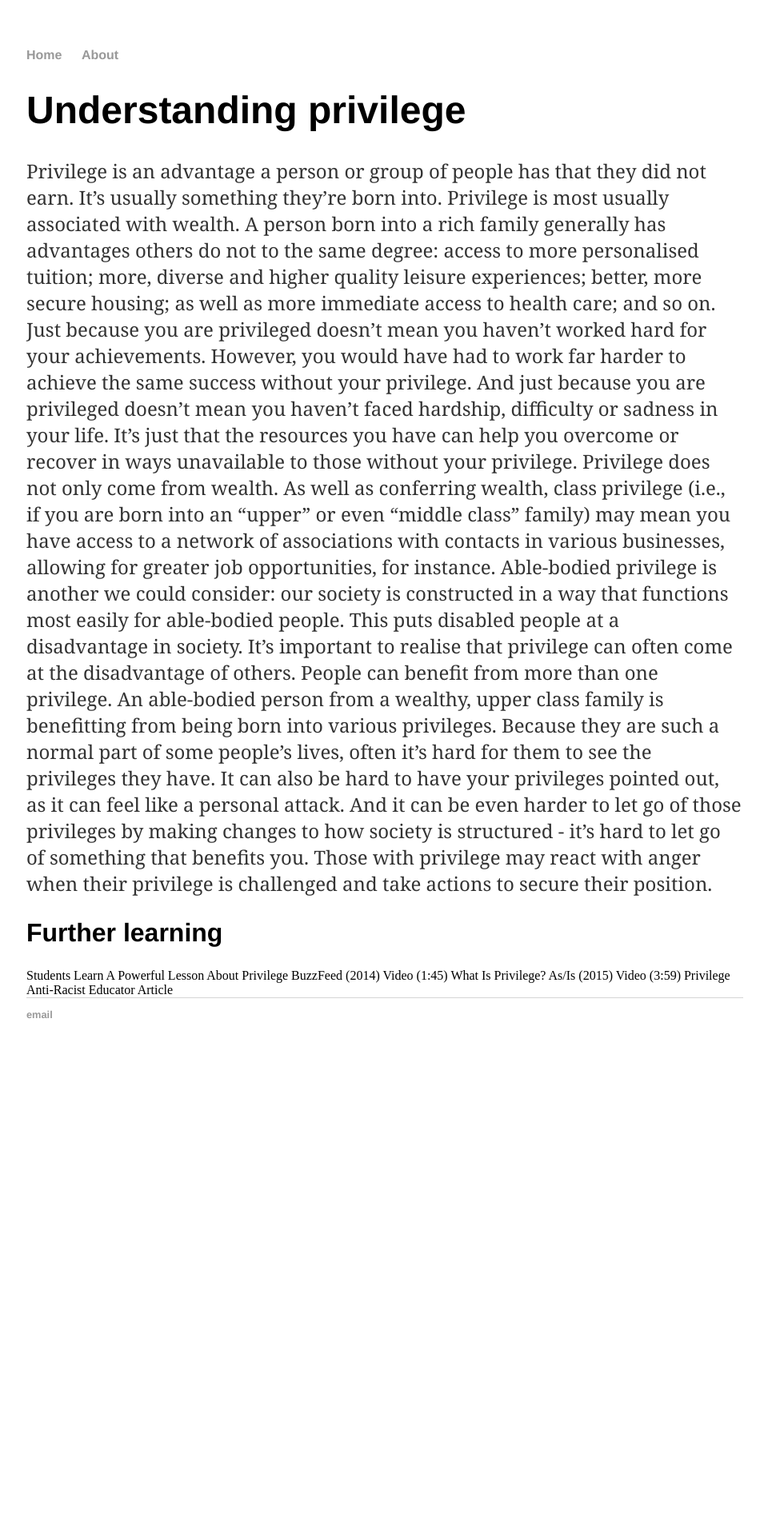
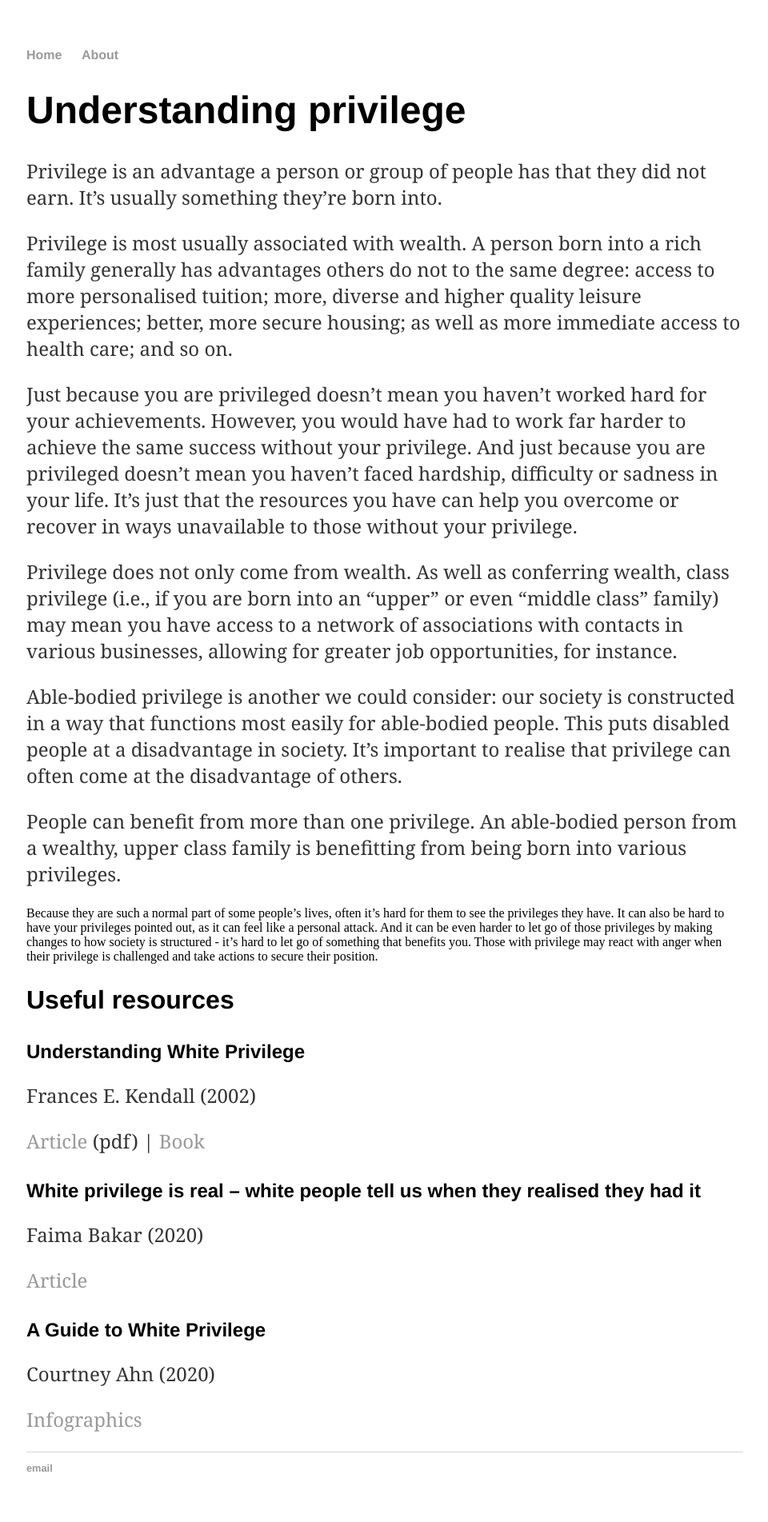
Before and after one commit to whatisracism/whatisracism.github.io, a Jekyll site: the page built from ed/privilege.html, in a window 1280 px wide. Shown: the whole page at 80% size, without its empty margins (159-1119 px from the left). Built offline with Jekyll 4.4.1, drawn with Linux system fonts in a browser that asks for light colours; before the commit the page ends 1336 px from its top, so only the background shows below that.

Commit message:
Update privilege.html

```diff
--- a/ed/privilege.html
+++ b/ed/privilege.html
@@ -5,26 +5,21 @@ title: Understanding privilege
 <div class="blurb">
 <h1>Understanding privilege</h1>
 </div><!-- /.blurb -->
-<p>Privilege is an advantage a person or group of people has that they did not earn. It’s usually something they’re born into.
+<p>Privilege is an advantage a person or group of people has that they did not earn. It’s usually something they’re born into.</p>
+<p>Privilege is most usually associated with wealth. A person born into a rich family generally has advantages others do not to the same degree: access to more personalised tuition; more, diverse and higher quality leisure experiences; better, more secure housing; as well as more immediate access to health care; and so on.</p>
+<p>Just because you are privileged doesn’t mean you haven’t worked hard for your achievements. However, you would have had to work far harder to achieve the same success without your privilege. And just because you are privileged doesn’t mean you haven’t faced hardship, difficulty or sadness in your life. It’s just that the resources you have can help you overcome or recover in ways unavailable to those without your privilege.</p>
+<p>Privilege does not only come from wealth. As well as conferring wealth, class privilege (i.e., if you are born into an “upper” or even “middle class” family) may mean you have access to a network of associations with contacts in various businesses, allowing for greater job opportunities, for instance.</p>
+<p>Able-bodied privilege is another we could consider: our society is constructed in a way that functions most easily for able-bodied people. This puts disabled people at a disadvantage in society. It’s important to realise that privilege can often come at the disadvantage of others.</p>
+<p>People can benefit from more than one privilege. An able-bodied person from a wealthy, upper class family is benefitting from being born into various privileges.</p>
+Because they are such a normal part of some people’s lives, often it’s hard for them to see the privileges they have. It can also be hard to have your privileges pointed out, as it can feel like a personal attack. And it can be even harder to let go of those privileges by making changes to how society is structured - it’s hard to let go of something that benefits you. Those with privilege may react with anger when their privilege is challenged and take actions to secure their position.</p>
 
-Privilege is most usually associated with wealth. A person born into a rich family generally has advantages others do not to the same degree: access to more personalised tuition; more, diverse and higher quality leisure experiences; better, more secure housing; as well as more immediate access to health care; and so on.
-
-Just because you are privileged doesn’t mean you haven’t worked hard for your achievements. However, you would have had to work far harder to achieve the same success without your privilege. And just because you are privileged doesn’t mean you haven’t faced hardship, difficulty or sadness in your life. It’s just that the resources you have can help you overcome or recover in ways unavailable to those without your privilege.
-
-Privilege does not only come from wealth. As well as conferring wealth, class privilege (i.e., if you are born into an “upper” or even “middle class” family) may mean you have access to a network of associations with contacts in various businesses, allowing for greater job opportunities, for instance.
-
-Able-bodied privilege is another we could consider: our society is constructed in a way that functions most easily for able-bodied people. This puts disabled people at a disadvantage in society. It’s important to realise that privilege can often come at the disadvantage of others.
-
-People can benefit from more than one privilege. An able-bodied person from a wealthy, upper class family is benefitting from being born into various privileges.
-
-Because they are such a normal part of some people’s lives, often it’s hard for them to see the privileges they have. It can also be hard to have your privileges pointed out, as it can feel like a personal attack. And it can be even harder to let go of those privileges by making changes to how society is structured - it’s hard to let go of something that benefits you. Those with privilege may react with anger when their privilege is challenged and take actions to secure their position.</p>
-<h2>Further learning</h2>
-Students Learn A Powerful Lesson About Privilege
-BuzzFeed (2014)
-Video (1:45)
-What Is Privilege?
-As/Is (2015)
-Video (3:59)
-Privilege
-Anti-Racist Educator
-Article
+<h2>Useful resources</h2>
+<h4>Understanding White Privilege</h4>
+<p>Frances E. Kendall (2002)</p>
+<p><a href="http://www.goldenbridgesschool.org/uploads/1/9/5/4/19541249/understanding_white_privilege_-_kendall_edited.pd">Article</a> (pdf) | <a href="https://www.routledge.com/Understanding-White-Privilege-Creating-Pathways-to-Authentic-Relationships/Kendall/p/book/9780415874274">Book</a></p>
+<h4>White privilege is real &ndash; white people tell us when they realised they had it</h4>
+<p>Faima Bakar (2020)</p>
+<p><a href="https://metro.co.uk/2020/03/12/white-privilege-real-white-people-tell-us-realised-12302096">Article</a></p>
+<h4>A Guide to White Privilege</h4>
+<p>Courtney Ahn (2020)</p>
+<p><a href="https://www.instagram.com/p/B9DfahhBChU/">Infographics</a></p>
```
